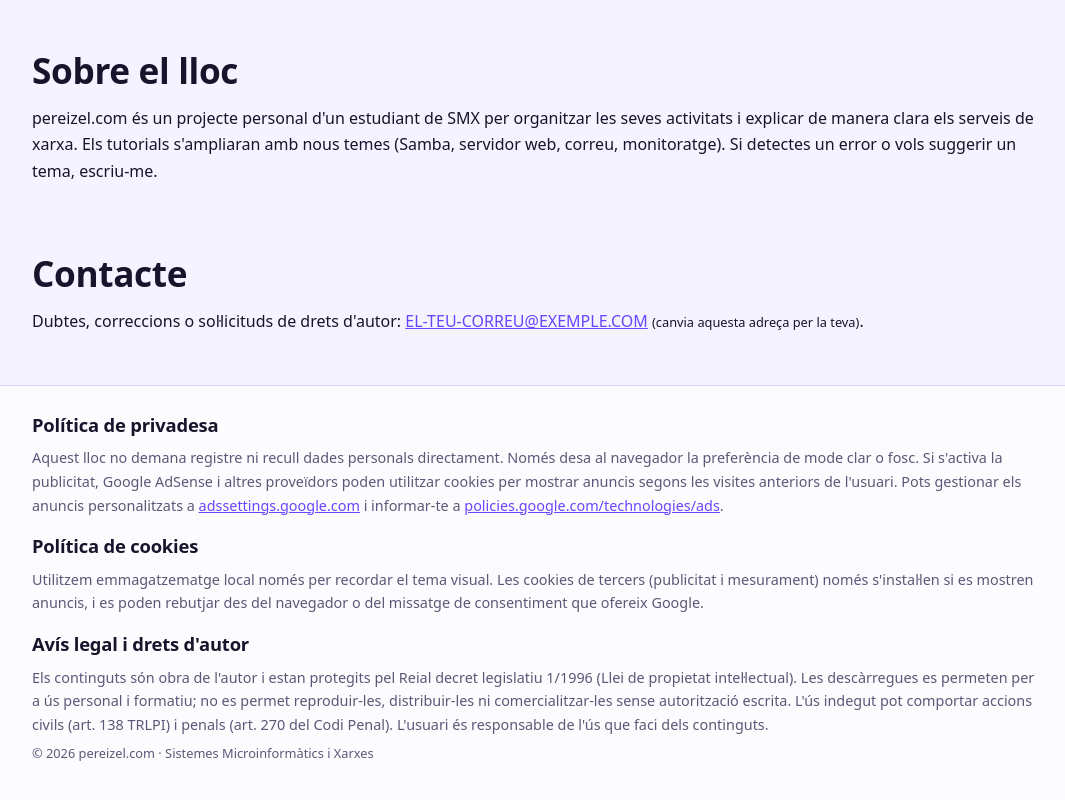
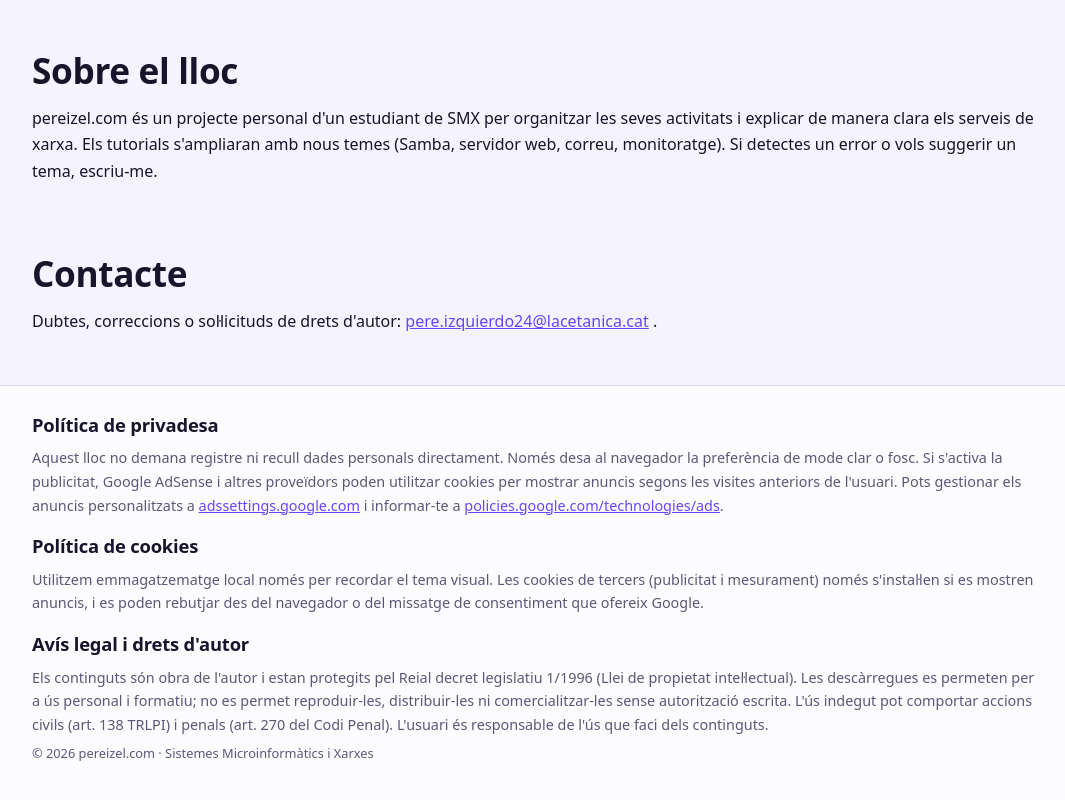
Before and after one commit to pereizel06/Apunts, a plain HTML site: page index.html in a window 1280 px wide. Shown: the part 3394-4194 px from the top of the page, without its empty margins (104-1169 px from the left). Drawn offline with Linux system fonts and the light colour scheme.

Commit message:
Update index.html

```diff
--- a/index.html
+++ b/index.html
@@ -448,7 +448,7 @@ sudo tcpdump -i enp0s3 -w captura.pcap</code></pre>
 
 <section id="contacte" aria-labelledby="h-con">
   <h2 id="h-con">Contacte</h2>
-  <p>Dubtes, correccions o sol·licituds de drets d'autor: <a href="mailto:EL-TEU-CORREU@EXEMPLE.COM">EL-TEU-CORREU@EXEMPLE.COM</a> <span class="small">(canvia aquesta adreça per la teva)</span>.</p>
+  <p>Dubtes, correccions o sol·licituds de drets d'autor: <a href="mailto:EL-TEU-CORREU@EXEMPLE.COM">pere.izquierdo24@lacetanica.cat</a> <span class="small"></span>.</p>
 </section>
 
 </main>
```
